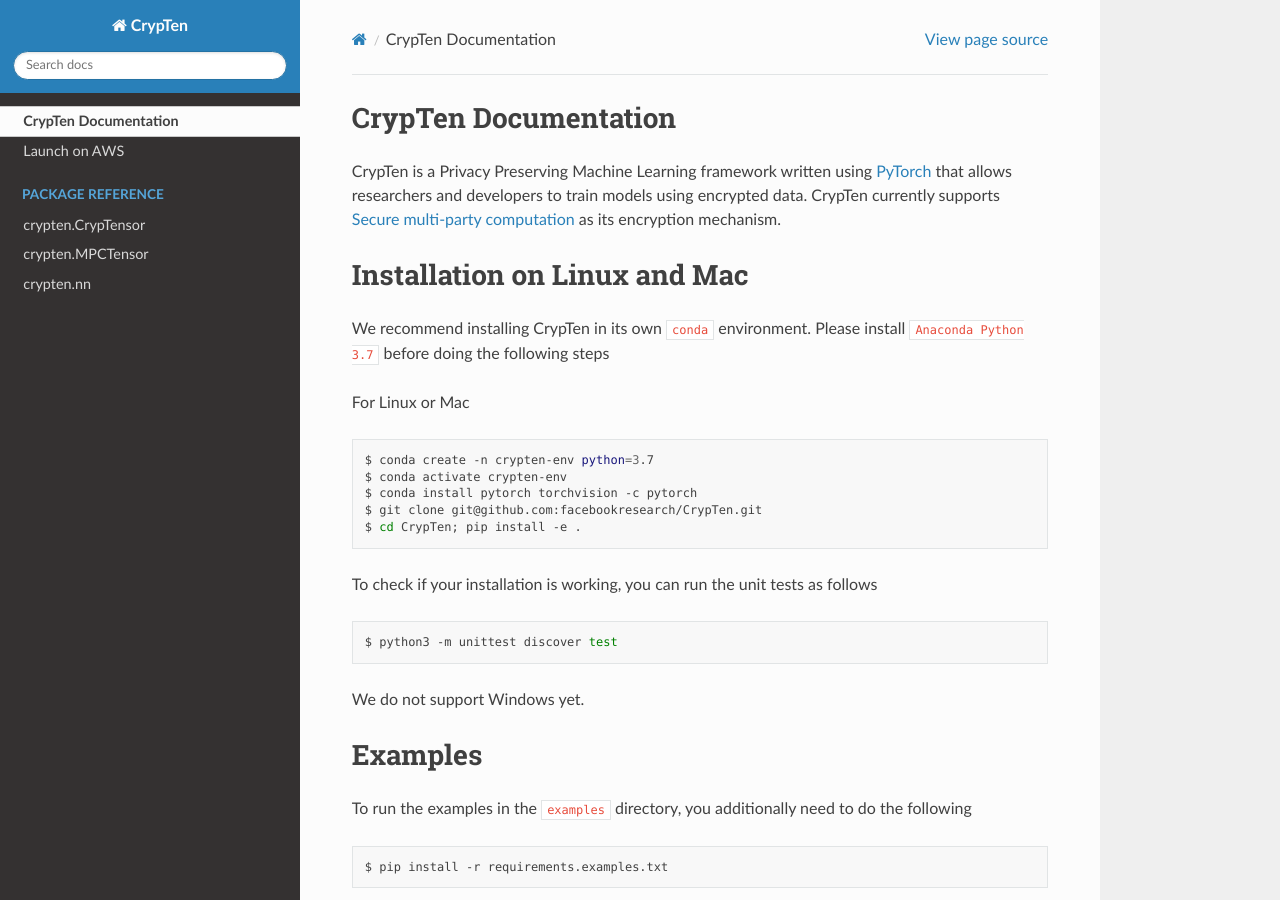
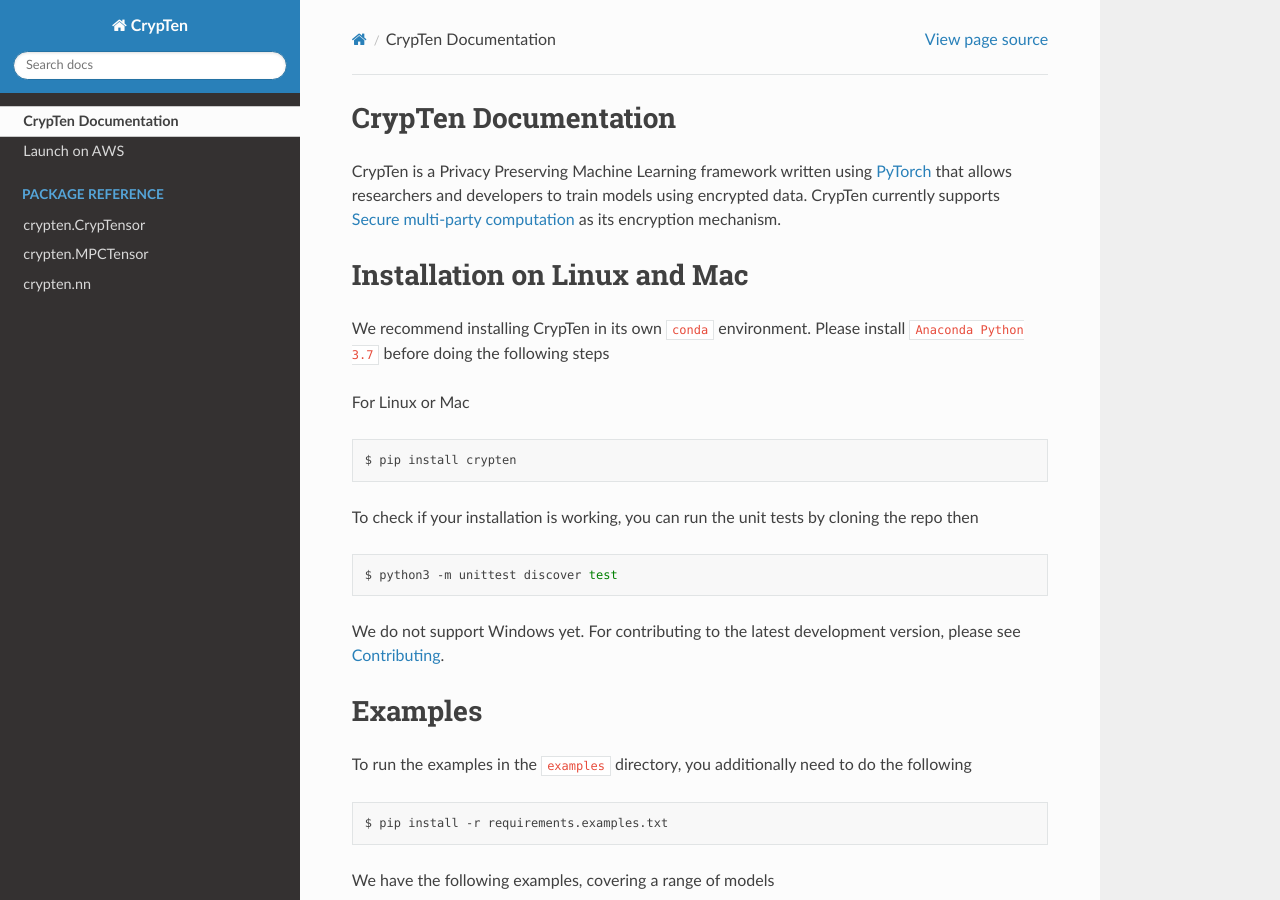
Before and after one commit to aeropittura/shardwise, a Sphinx documentation site: the page built from docs/index.rst, in a window 1280 px wide and 900 px high. Built offline with Sphinx 7.4.7 and the Read the Docs theme 2.0.0, drawn with Linux system fonts in a browser that asks for light colours.

Commit message:
Update installation instructions in docs and README (#80)
Summary:
Pull Request resolved: https://github.com/facebookresearch/CrypTen/pull/80

* updates example installation instructions in README
* updates docs installation instructions to mirror README
* adds link to `Contributing` in documentation for installing latest development version

Reviewed By: vshobha

Differential Revision: D20393886

fbshipit-source-id: a0786feee92529f4c463a7818e90109dae449c75

Original-author: Mark Ibrahim <marksibrahim@fb.com>
Original-committer: Facebook GitHub Bot <facebook-github-bot@users.noreply.github.com>
Original-commit: 730e131e000bf19a364a71218d179cd7ea154896

```diff
--- a/docs/index.rst
+++ b/docs/index.rst
@@ -26,19 +26,19 @@ For Linux or Mac
 
 .. code-block:: bash
 
-    $ conda create -n crypten-env python=3.7
-    $ conda activate crypten-env
-    $ conda install pytorch torchvision -c pytorch
-    $ git clone git@github.com:facebookresearch/CrypTen.git
-    $ cd CrypTen; pip install -e .
+    $ pip install crypten
 
-To check if your installation is working, you can run the unit tests as follows
+To check if your installation is working,
+you can run the unit tests by cloning the repo then
 
 .. code-block:: bash
 
     $ python3 -m unittest discover test
 
 We do not support Windows yet.
+For contributing to the latest development version, please see Contributing_.
+
+.. _Contributing: https://github.com/facebookresearch/CrypTen/blob/master/CONTRIBUTING.md
 
 Examples
 ========
```
